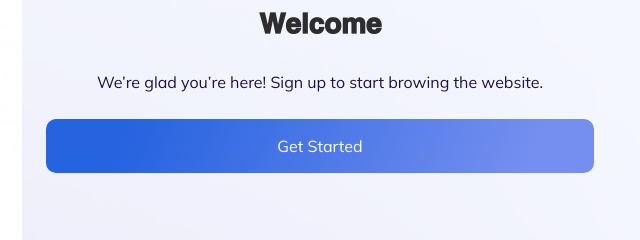
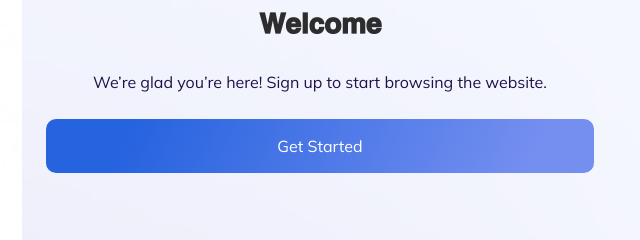
Before and after one commit to osb910/valinteca-frontend-task-1, a website: page index.html in a window 1280 px wide. Shown: the part 297-537 px from the top of the page, 606-1246 px from the left. Drawn offline with nearby package versions, Linux system fonts and the light colour scheme.

Commit message:
fix index.html

```diff
--- a/welcome.html
+++ b/index.html
@@ -13,7 +13,7 @@
             <div class='image'>
                 <img src='/assets/image-welcome.png' alt='' />
             </div>
-            <p>We’re glad you’re here! Sign up to start browing the website.</p>
+            <p>We’re glad you’re here! Sign up to start browsing the website.</p>
             <a href='/signup.html'>Get Started</a>
         </main>
     </body>
```
